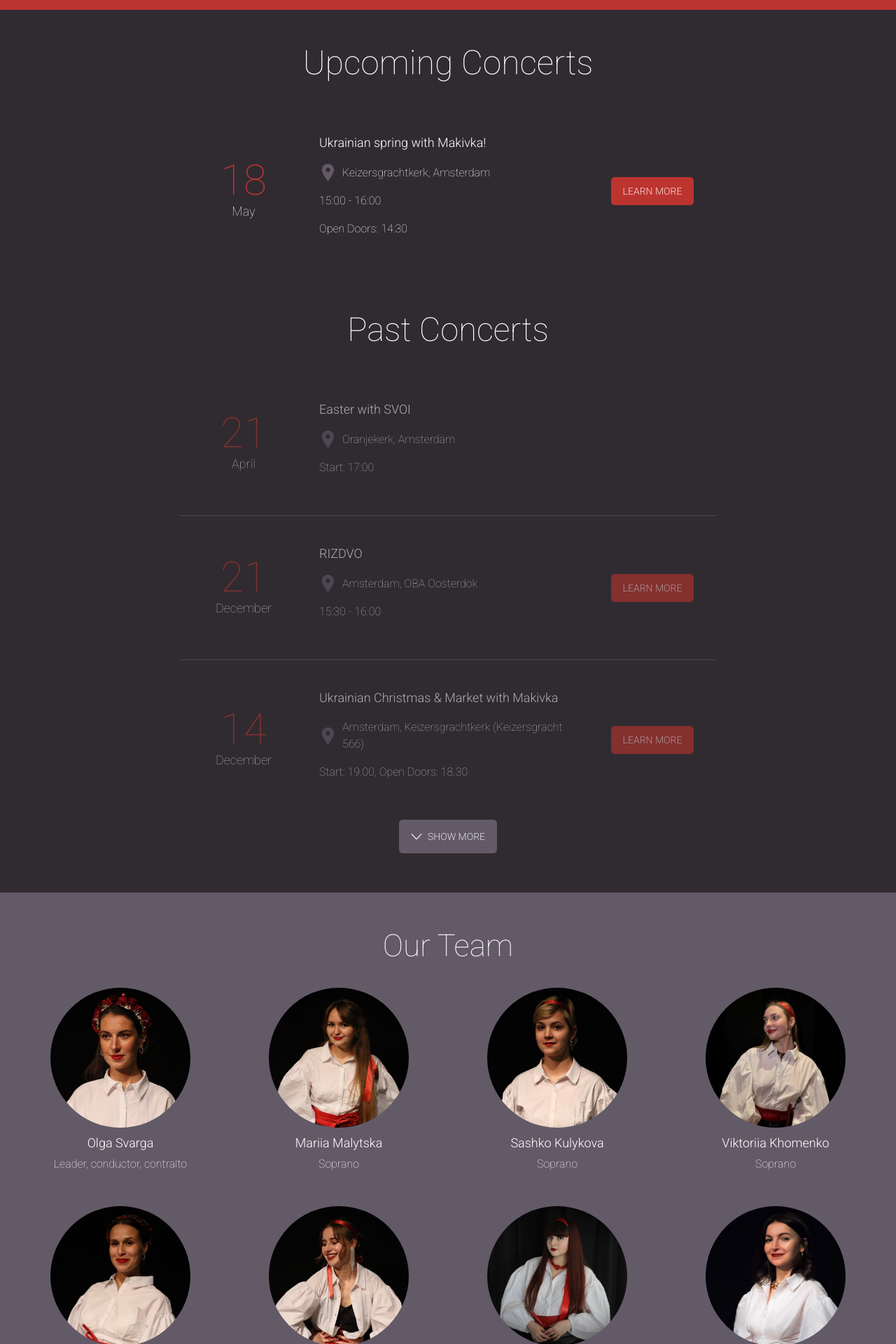
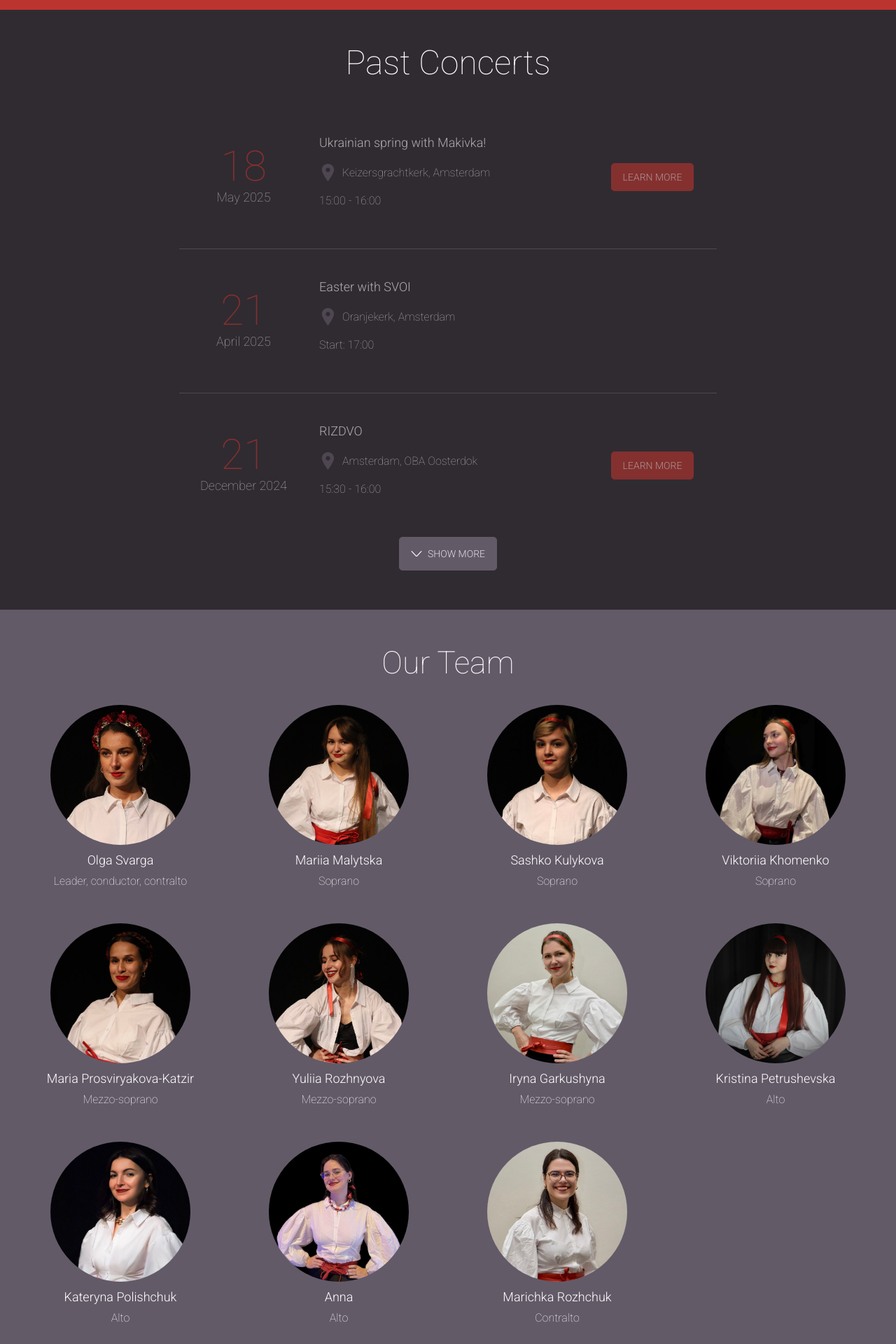
Before and after one commit to lkononenko/makivka-website, a Next.js app: page / in a window 1280 px wide. Shown: the part 880-2800 px from the top of the page at 70% size. Built offline with nearby package versions, Linux system fonts and the light colour scheme.

Commit message:
content: add Anna photo and update concerts

```diff
--- a/src/app/page.tsx
+++ b/src/app/page.tsx
@@ -7,17 +7,17 @@ import { Team } from './partials/Team/Team'
 import { AgendaItem, IAgendaItem } from './components/AgendaItem/AgendaItem'
 import { PastConcerts } from './partials/PastConcerts/PastConcerts'
 
-const upcomingConcerts = [
-  {
-    date: '18',
-    month: 'May',
-    title: 'Ukrainian spring with Makivka!',
-    location: 'Keizersgrachtkerk, Amsterdam',
-    time: '15:00 - 16:00',
-    desc: 'Open Doors: 14:30',
-    infoLink: 'https://www.eventbrite.com/e/tickets-makivka-lente-concert-1330735819659?aff=oddtdtcreator'
-  },
-];
+// const upcomingConcerts = [
+//   {
+//     date: '18',
+//     month: 'May',
+//     title: 'Ukrainian spring with Makivka!',
+//     location: 'Keizersgrachtkerk, Amsterdam',
+//     time: '15:00 - 16:00',
+//     desc: 'Open Doors: 14:30',
+//     infoLink: 'https://www.eventbrite.com/e/tickets-makivka-lente-concert-1330735819659?aff=oddtdtcreator'
+//   },
+// ];
 
 export default function Home() {
   return (
@@ -56,7 +56,7 @@ export default function Home() {
             </div>
         </Section>
         <Section bgColor="bg-secondary" id="agenda">
-          <AnimatedTitle>Upcoming Concerts</AnimatedTitle>
+          {/* <AnimatedTitle>Upcoming Concerts</AnimatedTitle>
           <div className='mb-12'>
             {upcomingConcerts.map((concert: IAgendaItem, index: number) => (
               <AgendaItem
@@ -70,7 +70,7 @@ export default function Home() {
                 infoLink={concert.infoLink ? concert.infoLink : undefined}
               />
             ))}
-          </div>
+          </div> */}
           <AnimatedTitle>Past Concerts</AnimatedTitle>
           <PastConcerts />
         </Section>
--- a/src/app/partials/PastConcerts/PastConcerts.tsx
+++ b/src/app/partials/PastConcerts/PastConcerts.tsx
@@ -5,8 +5,17 @@ import React, { FC } from 'react';
 
 const pastConcerts = [
   {
+    date: '18',
+    month: 'May 2025',
+    title: 'Ukrainian spring with Makivka!',
+    location: 'Keizersgrachtkerk, Amsterdam',
+    time: '15:00 - 16:00',
+    desc: 'Open Doors: 14:30',
+    infoLink: 'https://www.eventbrite.com/e/tickets-makivka-lente-concert-1330735819659?aff=oddtdtcreator'
+  },
+  {
     date: '21',
-    month: 'April',
+    month: 'April 2025',
     title: 'Easter with SVOI',
     location: 'Oranjekerk, Amsterdam',
     time: 'Start: 17:00',
@@ -14,7 +23,7 @@ const pastConcerts = [
   },
   {
     date: '21',
-    month: 'December',
+    month: 'December 2024',
     title: 'RIZDVO',
     location: 'Amsterdam, OBA Oosterdok',
     time: '15:30 - 16:00',
@@ -23,7 +32,7 @@ const pastConcerts = [
   },
   {
     date: '14',
-    month: 'December',
+    month: 'December 2024',
     title: 'Ukrainian Christmas & Market with Makivka',
     location: 'Amsterdam, Keizersgrachtkerk (Keizersgracht 566)',
     time: 'Start: 19.00, Open Doors: 18.30',
@@ -32,7 +41,7 @@ const pastConcerts = [
   },
   {
     date: '7',
-    month: 'December',
+    month: 'December 2024',
     title: 'Middag programma, Ukrainian spiritual music',
     location: 'Haarlem, St.-Bavokerk',
     time: 'Start: 14.45',
@@ -41,7 +50,7 @@ const pastConcerts = [
   },
   {
     date: '30',
-    month: 'November',
+    month: 'November 2024',
     title: 'Spiritual performance at the exhibition "Bezielende Ontmoetingen"',
     location: 'Haarlem, St.-Bavokerk',
     time: 'Start: 15.00 and 16.00',
@@ -50,7 +59,7 @@ const pastConcerts = [
   },
   {
     date: '24',
-    month: 'November',
+    month: 'November 2024',
     title: 'Ukrainian Christmas',
     location: 'Spaarndam, Oude Kerk (Kerkplein 1)',
     time: 'Start: 16.00, Open Doors: 15.30',
@@ -59,7 +68,7 @@ const pastConcerts = [
   },
   {
     date: '2',
-    month: 'November',
+    month: 'November 2024',
     title: 'Spiritual performance at the exhibition "Bezielende Ontmoetingen"',
     location: 'Haarlem, St.-Bavokerk',
     time: '15.00 and 16.00',
@@ -68,7 +77,7 @@ const pastConcerts = [
   },
   {
     date: '22',
-    month: 'September',
+    month: 'September 2024',
     title: 'Exhibition "The House of Polina Rayko. Disappearing"',
     location: 'Amsterdam, Zaventemweg 81',
     time: 'Start: 16.00',
@@ -77,7 +86,7 @@ const pastConcerts = [
   },
   {
     date: '15',
-    month: 'September',
+    month: 'September 2024',
     title: 'Korenlint',
     location: 'Haarlem',
     time: '13.20 - 13.40 - PHIL - Kleine Zaal (Lange Begijnestraat 11)',
@@ -86,7 +95,7 @@ const pastConcerts = [
   },
   {
     date: '1',
-    month: 'June',
+    month: 'June 2024',
     title: 'Korendag Schalkwijk Centrum',
     location: 'Haarlem, Winkelcentrum Schalkwijk (Floridaplein 13)',
     time: '12.00 - 12.20',
@@ -95,7 +104,7 @@ const pastConcerts = [
   },
   {
     date: '5',
-    month: 'May',
+    month: 'May 2024',
     title: 'Vrije lente - Вільна весна',
     location: 'Amsterdam, Keizersgrachtkerk (Keizersgracht 566)',
     time: 'Start: 16.00',
@@ -104,7 +113,7 @@ const pastConcerts = [
   },
   {
     date: '6',
-    month: 'April',
+    month: 'April 2024',
     title: 'Bewonersbijeenkomst - Oekraïne opvang EtBuut',
     location: 'Zaandam (Parkstraat 72)',
     time: 'Start: 16.30',
@@ -113,7 +122,7 @@ const pastConcerts = [
   },
   {
     date: '1',
-    month: 'April',
+    month: 'April 2024',
     title: 'Oekraïense Passen',
     location: 'Spaarndam, Oude Kerk (Kerkplein 1)',
     time: 'Start: 16.00, Open Doors: 15.30',
@@ -121,7 +130,7 @@ const pastConcerts = [
   },
   {
     date: '24',
-    month: 'February',
+    month: 'February 2024',
     title: 'Stand with Ukraine',
     location: 'Zaandam, Oekraïense Club (Rozengracht 6-8)',
     time: 'Time: 18:00',
--- a/src/app/partials/Team/Team.tsx
+++ b/src/app/partials/Team/Team.tsx
@@ -39,6 +39,12 @@ const teamMembers = [
     instagram: 'julievanrhoads',
   },
   {
+    image: 'iryna.jpeg',
+    name: 'Iryna Garkushyna',
+    desc: 'Mezzo-soprano',
+    instagram: '',
+  },
+  {
     image: 'kristina.jpeg',
     name: 'Kristina Petrushevska',
     desc: 'Alto',
@@ -51,16 +57,16 @@ const teamMembers = [
     instagram: 'kate.po.li',
   },
   {
+    image: 'anna.jpg',
+    name: 'Anna',
+    desc: 'Alto',
+    instagram: '',
+  },
+  {
     image: 'marichka.jpeg',
     name: 'Marichka Rozhchuk',
     desc: 'Contralto',
     instagram: 'rozmaire42',
-  },
-  {
-    image: 'iryna.jpeg',
-    name: 'Iryna Garkushyna',
-    desc: 'Mezzo-soprano',
-    instagram: '',
   },
 ]
 export const Team: FC = () => {
```
Also changed, not shown: public/images/team/anna.jpg (added).
